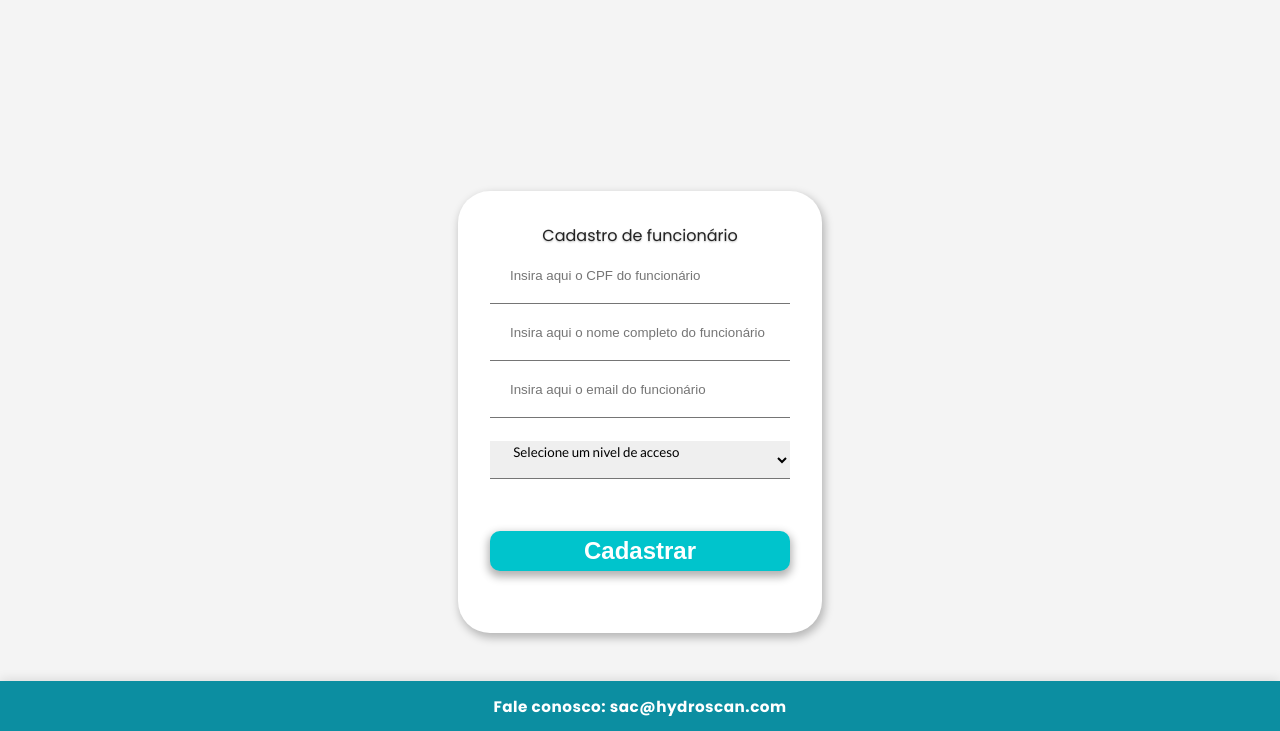
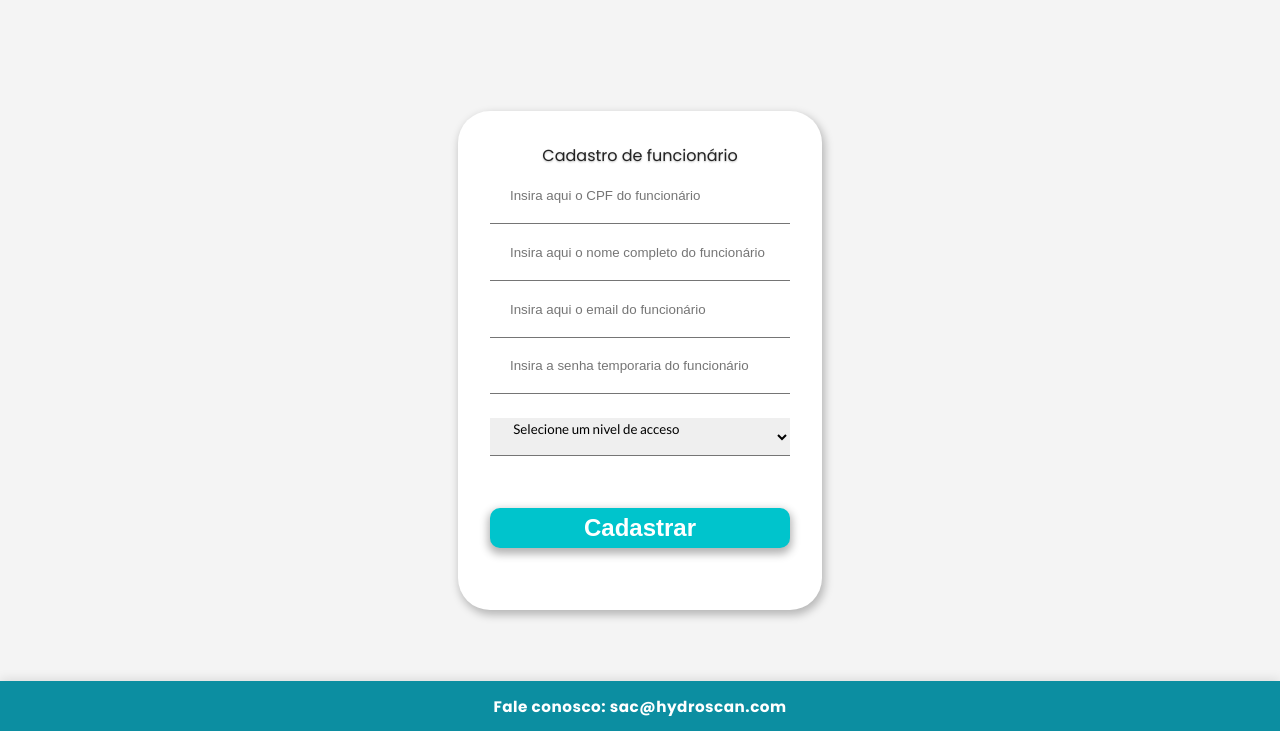
Before and after one commit to rafaarodriguesz2/Sprint-3-HydroScan, a plain HTML site: page site/pages/CadastrarFuncionario.html in a window 1280 px wide. Shown: the part 69-800 px from the top of the page. Drawn offline with nearby package versions, Linux system fonts and the light colour scheme.

Commit message:
Campo de senha temporaria adicionada

```diff
--- a/site/css/CadastrarFuncionario.css
+++ b/site/css/CadastrarFuncionario.css
@@ -136,7 +136,7 @@ body {
 /*---------------------------- CSS Específico ----------------------------*/
 /* Css do formulário */
 .formulario{
-  margin-top: 25vh;
+  margin-top: 15vh;
   padding: 2rem;
   background-color: var(--branco);
   border-radius: 2rem;
--- a/site/pages/CadastrarFuncionario.html
+++ b/site/pages/CadastrarFuncionario.html
@@ -31,6 +31,7 @@
   <input type="text" id="ipt_cpfFuncionario" class="input" placeholder="Insira aqui o CPF do funcionário">
   <input type="text" id="ipt_nomeFuncionario" class="input" placeholder="Insira aqui o nome completo do funcionário">
   <input type="text" id="ipt_emailFuncionario" class="input" placeholder="Insira aqui o email do funcionário">
+  <input type="text" id="ipt_senhaTemporariaFuncionario" class="input" placeholder="Insira a senha temporaria do funcionário">
   <select name="slct_nivelAcesso" id="slct_nivelAcesso">
     <option value="#" selected disabled>Selecione um nivel de acceso</option>
     <option value="1">1</option>
```
